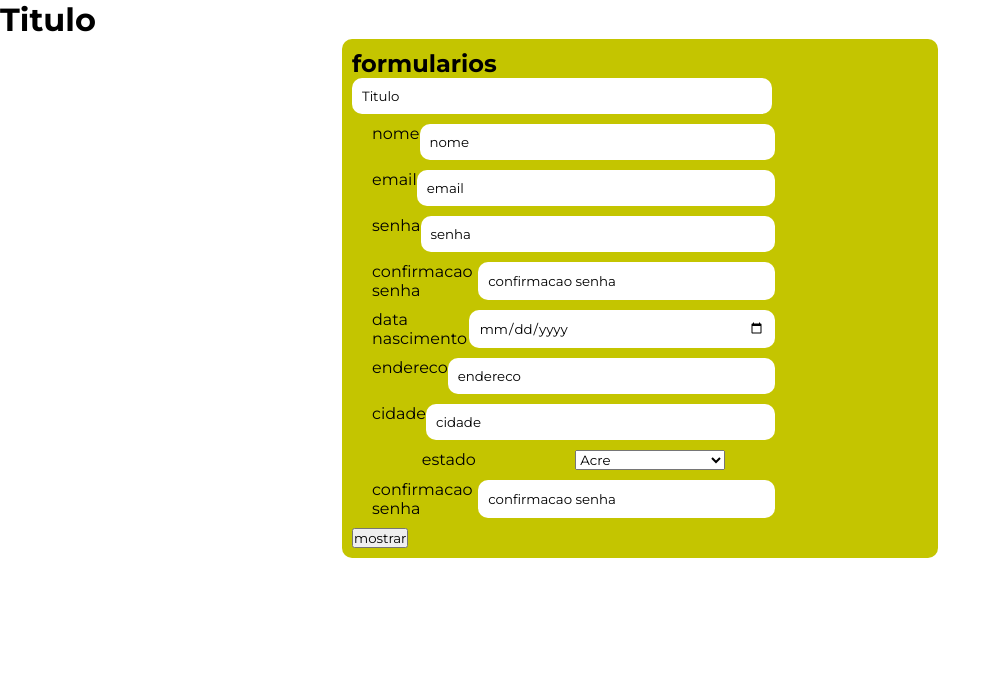
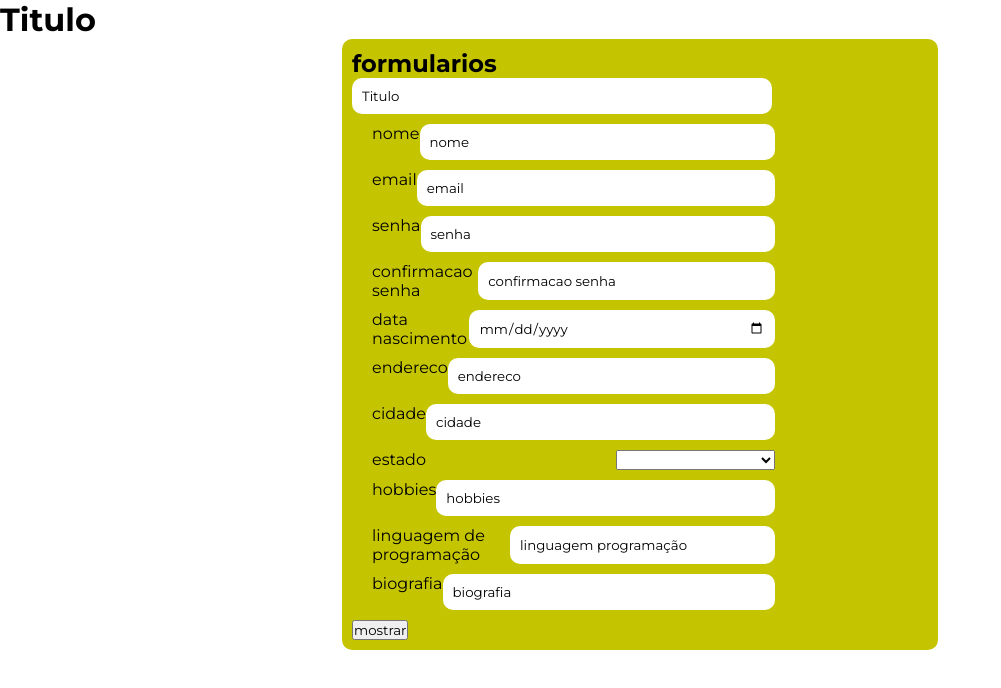
Before and after one commit to matheushodecker/revisao-pt1, a Vue app: page / in a window 1280 px wide. Shown: the top 688 px of the page, without its empty margins (0-1001 px from the left). Built offline with nearby package versions, Linux system fonts and the light colour scheme.

Commit message:
so falta o css e o surge

```diff
--- a/src/App.vue
+++ b/src/App.vue
@@ -11,14 +11,13 @@ const produto = reactive({
   Csenha: 'confirmacao senha',
   DataNascimento: 'data nascimento',
   endereco: 'endereco',
-  cidade: 'cidade'
+  cidade: 'cidade',
+  estado: 'estado',
+  hobbies: 'hobbies',
+  linguagem: 'linguagem programação',
+  biografia: 'biografia',
+
 })
-
-function formatarPreco(preco) {
-  return `R$ ${preco.toFixed(2).replace('.', ',')}`
-}
-
-
 </script>
 
 <template>
@@ -57,43 +56,48 @@ function formatarPreco(preco) {
           <input type="text" v-model="produto.cidade">
         </div>
         <div class="row">
-          <label for="estado"></label>
-          <label for="usuario.estado.value">estado</label>
-      <br>
-      <select name="estado" class="estado">
+          <label for="estado">estado</label>
+          <select name="estado" class="estado" v-model="produto.estado">
             <option value="AC">Acre</option>
             <option value="AL">Alagoas</option>
             <option value="AP">Amapá</option>
             <option value="AM">Amazonas</option>
             <option value="BA">Bahia</option>
             <option value="CE">Ceará</option>
+            <option value="DF">Distrito federal</option>
             <option value="ES">Espírito Santo</option>
             <option value="GO">Goiás</option>
             <option value="MA">Maranhão</option>
             <option value="MT">Mato Grosso</option>
-        <option value="AC">Mato Grosso do Sul</option>
-        <option value="AC">Minas Gerais</option>
-        <option value="AC">Pará</option>
-        <option value="AC">Paraíba</option>
-        <option value="AC">Paraná</option>
-        <option value="AC">Pernambuco</option>
-        <option value="AC">Piauí</option>
-        <option value="AC">PI</option>
-        <option value="AC">RJ</option>
-        <option value="AC">RN</option>
-        <option value="AC">RS</option>
-        <option value="AC">RO</option>
-        <option value="AC">RR</option>
-        <option value="AC">SC</option>
-        <option value="AC">SP</option>
-        <option value="AC">SE</option>
-        <option value="AC">TO</option>
+            <option value="MS">Mato Grosso do Sul</option>
+            <option value="MG">Minas Gerais</option>
+            <option value="PA">Pará</option>
+            <option value="PB">Paraíba</option>
+            <option value="PR">Paraná</option>
+            <option value="PE">Pernambuco</option>
+            <option value="PI">Piauí</option>
+            <option value="RJ">Rio de Janeiro</option>
+            <option value="RN">Rio Grande do Norte</option>
+            <option value="RS">Rio Grande do Sul</option>
+            <option value="RO">Rondonia</option>
+            <option value="RR">Roraima</option>
+            <option value="SC">Santa Catarina</option>
+            <option value="SP">São paulo</option>
+            <option value="SE">Sergipe</option>
+            <option value="TO">Tocantins</option>
           </select>
-      <br>
         </div>
         <div class="row">
-          <label for="Csenha">confirmacao senha</label>
-          <input type="text" v-model="produto.Csenha">
+          <label for="hobbies">hobbies</label>
+          <input type="text" v-model="produto.hobbies">
+        </div>
+        <div class="row">
+          <label for="linguagem">linguagem de programação</label>
+          <input type="text" v-model="produto.linguagem">
+        </div>
+        <div class="row">
+          <label for="biografia">biografia</label>
+          <input type="text" v-model="produto.biografia">
         </div>
         <button type="submit">mostrar</button>
       </form>
@@ -107,6 +111,13 @@ function formatarPreco(preco) {
       <p>email: {{ produto.email }}</p>
       <P>senha: {{ produto.senha }}</P>
       <p>Csenha: {{ produto.Csenha }}</p>
+      <p>Data: {{ produto.DataNascimento }}</p>
+      <p>endereco: {{ produto.endereco }}</p>
+      <p>cidade: {{ produto.cidade }}</p>
+      <p>estado: {{ produto.estado }}</p>
+      <p>hobbies: {{ produto.hobbies }}</p>
+      <p>linguagem: {{ produto.linguagem }}</p>
+      <p>biografia: {{ produto.biografia }}</p>
       <p>{{ mostrarResultado }}</p>
       <button @click="mostrarResultado = false">mostrar</button>
     </div>
```
Lines whose indentation alone changed are shown as unchanged.
